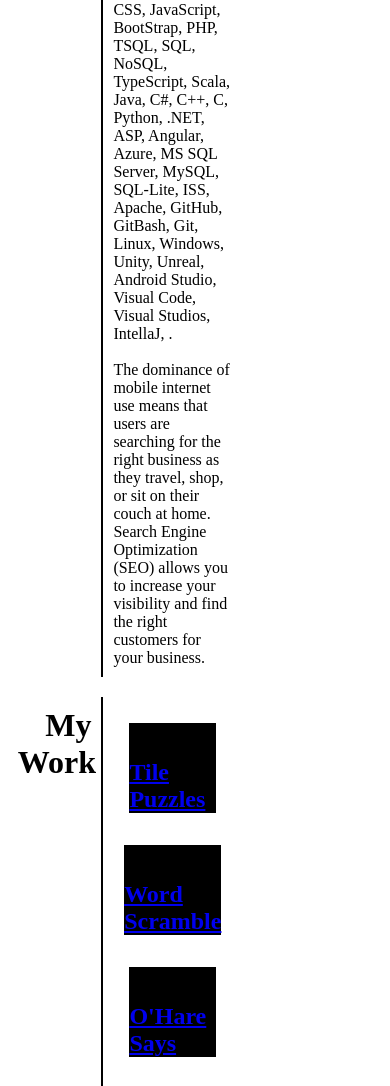
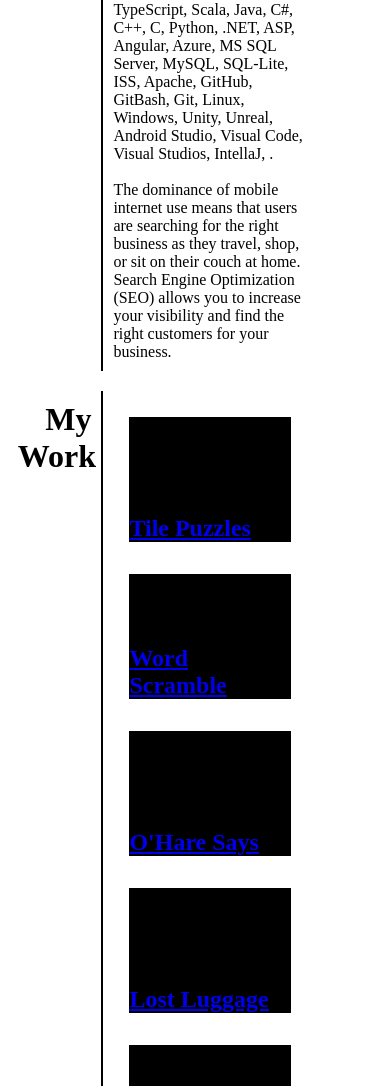
Before and after one commit to jeremiahmiranda79/Jeremiah-s-Portfolio, a plain HTML site: page index.html in a window 390 px wide. Shown: the part 499-1585 px from the top of the page. Drawn offline with Linux system fonts and the light colour scheme.

Commit message:
worked on response

```diff
--- a/Assets/css/style.css
+++ b/Assets/css/style.css
@@ -294,17 +294,29 @@ div nav a {
 	/* on tablets, set cards to be 50% of the width */
   .flex-card:first-child {
     flex-basis: 50%;
-    min-height: 90px;
+    min-height: 125px;
   }
 
   .flex-card {
     flex-basis: 50%;
-    min-height: 90px;
+    min-height: 125px;
   }
 
   header {
     display: flex;
     flex-direction: column;
+  }
+
+  .column-2 {
+    /* display: flex;
+    flex-wrap: wrap;
+    justify-content: center;
+
+    margin: 0 auto;
+    float: right;
+    width: 75%; */
+    padding: 10px 75px 10px 10px;
+    /* border-left: 2px solid black; */
   }
 }
 
```
